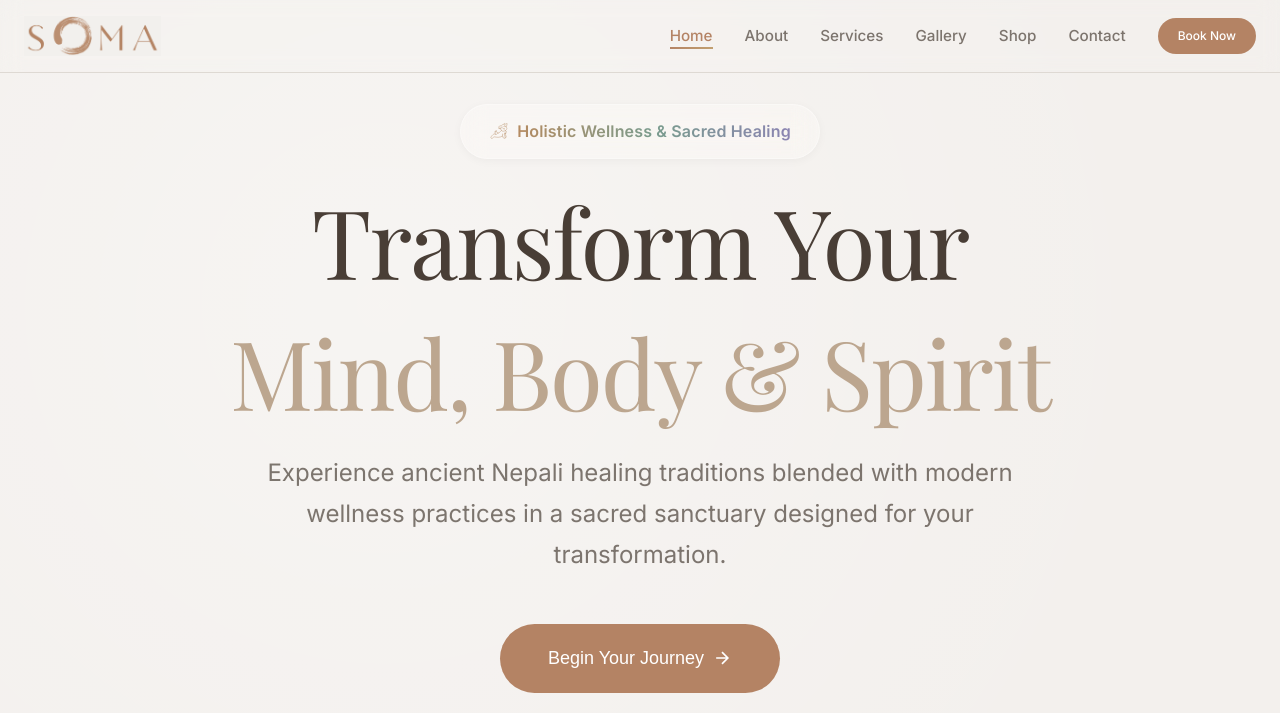
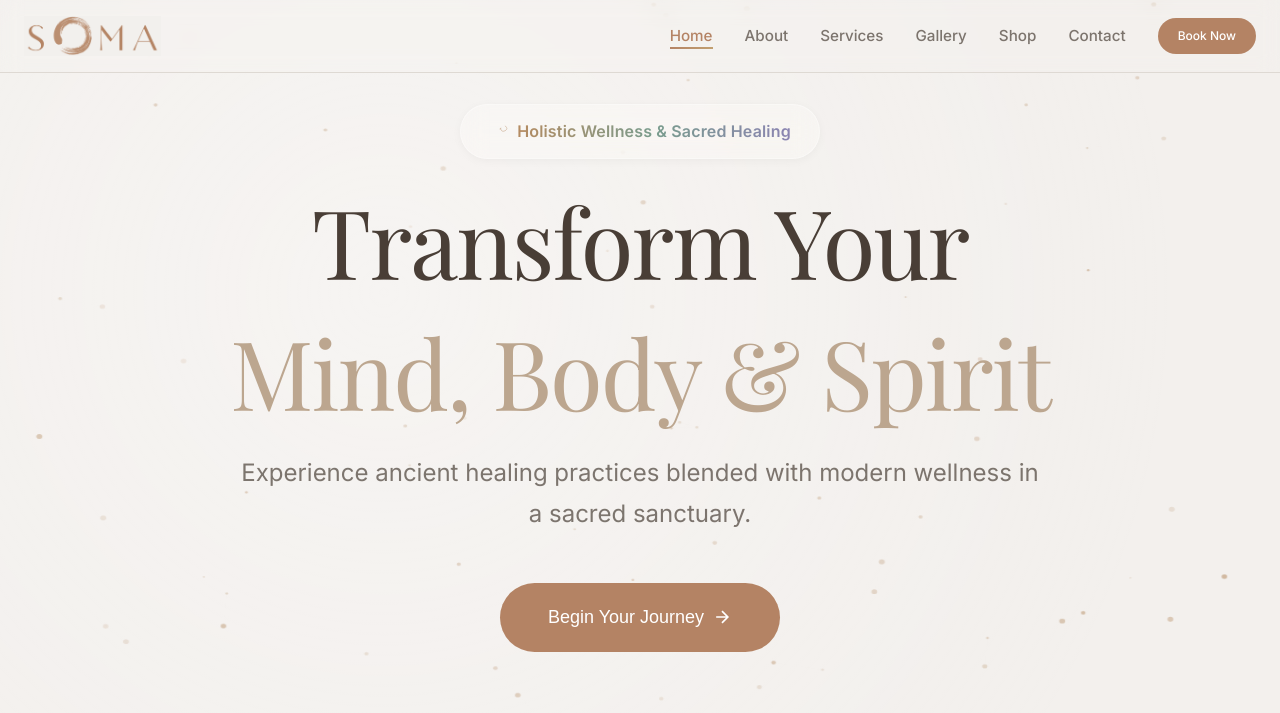
Before and after one commit to Karmistha0605/somawellness, a plain HTML site: page index.html in a window 1280 px wide. Shown: the top 713 px of the page. Drawn offline with nearby package versions, Linux system fonts and the light colour scheme; animation ran at ten frames a second; a web font is replaced by a local one.

Commit message:
Particles fixed

```diff
--- a/index.html
+++ b/index.html
@@ -17,30 +17,23 @@
   </head>
   <style>
     :root {
-      /* Colors (HSL) - Warm Earth Tones */
       --primary: 23 35% 55%;
       --primary-foreground: 0 0% 100%;
       --secondary: 30 25% 65%;
       --secondary-foreground: 0 0% 100%;
       --accent: 35 40% 60%;
       --accent-foreground: 0 0% 100%;
-
       --background: 30 20% 94%;
       --foreground: 25 15% 25%;
       --muted: 30 15% 90%;
       --muted-foreground: 25 10% 50%;
       --border: 30 15% 85%;
       --card: 0 0% 100%;
-
-      /* Spacing */
       --container-padding: 1.5rem;
       --max-width: 1400px;
-
-      /* Transitions */
       --transition: all 0.3s cubic-bezier(0.4, 0, 0.2, 1);
     }
 
-    /* Reset */
     * {
       margin: 0;
       padding: 0;
@@ -69,7 +62,6 @@
       text-align: center;
     }
 
-    /* Typography */
     h1,
     h2,
     h3,
@@ -113,10 +105,6 @@
       align-items: center;
     }
 
-    .logo:hover {
-      opacity: 1;
-    }
-
     .logo-img {
       height: 40px;
       width: auto;
@@ -127,12 +115,6 @@
     .logo-img:hover {
       opacity: 0.8;
       transform: scale(1.05);
-    }
-
-    @media (max-width: 768px) {
-      .logo-img {
-        height: 32px;
-      }
     }
 
     .mobile-menu-btn {
@@ -193,7 +175,7 @@
       width: 100%;
     }
 
-    /* Hero Container */
+    /* Hero Section */
     .hero {
       position: relative;
       min-height: 100vh;
@@ -203,10 +185,9 @@
       overflow: hidden;
       background: hsl(var(--background));
       padding-top: 5rem;
-      z-index: 0; /* creates stacking context */
+      z-index: 1;
     }
 
-    /* Hero background */
     .hero-background {
       position: absolute;
       inset: 0;
@@ -214,7 +195,15 @@
       z-index: 0;
     }
 
-    /* Optional overlay for subtle depth */
+    #particleCanvas {
+      position: fixed;
+      inset: 0;
+      width: 100%;
+      height: 100%;
+      z-index: 0;
+      pointer-events: none;
+    }
+
     .gradient-overlay {
       position: absolute;
       inset: 0;
@@ -223,10 +212,9 @@
         rgba(255, 255, 255, 0.3),
         transparent 70%
       );
-      z-index: 1;
+      z-index: 2;
     }
 
-    /* Hero content on top */
     .hero-content {
       position: relative;
       z-index: 5;
@@ -242,7 +230,6 @@
       background: rgba(255, 255, 255, 0.25);
       border: 1px solid rgba(255, 255, 255, 0.35);
       backdrop-filter: blur(12px) saturate(160%);
-      -webkit-backdrop-filter: blur(12px) saturate(160%);
       box-shadow: 0 2px 10px rgba(0, 0, 0, 0.04);
       transition: all 0.3s ease;
       margin-top: 1.5rem;
@@ -254,14 +241,12 @@
       box-shadow: 0 4px 14px rgba(0, 0, 0, 0.06);
     }
 
-    /* Icon styling */
     .hero-badge svg {
       width: 1.25rem;
       height: 1.25rem;
       color: #b58b61;
     }
 
-    /* Gradient text */
     .hero-badge span {
       background: linear-gradient(90deg, #b58b61 0%, #7a9c8d 50%, #8b84b1 100%);
       -webkit-background-clip: text;
@@ -281,7 +266,6 @@
     .hero-title-line {
       display: block;
       margin-bottom: 1rem;
-      color: hsl(var(--foreground));
     }
 
     .hero-title-gradient {
@@ -331,7 +315,6 @@
     .feature-card:nth-child(2) {
       animation-delay: 0.1s;
     }
-
     .feature-card:nth-child(3) {
       animation-delay: 0.2s;
     }
@@ -442,6 +425,16 @@
       opacity: 1;
     }
 
+    .btn-small {
+      padding: 0.5rem 1.25rem;
+      font-size: 0.75rem;
+    }
+
+    a.btn-primary:hover,
+    a.btn-small:hover {
+      color: white !important;
+    }
+
     .btn-primary span,
     .btn-primary svg {
       position: relative;
@@ -464,8 +457,10 @@
       transform: scale(1.05);
     }
 
-    /* Mind Body Spirit Section */
+    /* Mind Body Spirit */
     .mind-body-spirit {
+      position: relative;
+      z-index: 1;
       padding: 6rem 1.5rem;
       background-color: hsla(var(--muted), 0.2);
     }
@@ -475,11 +470,9 @@
       text-align: center;
       margin-bottom: 2rem;
       letter-spacing: -0.01em;
-      color: hsl(var(--foreground));
     }
 
     .divider {
-      color: hsl(var(--foreground));
       margin: 0 1rem;
     }
 
@@ -495,7 +488,7 @@
       line-height: 1.7;
     }
 
-    /* Services Section */
+    /* Services */
     .services-section {
       padding: 8rem 1.5rem;
       background: linear-gradient(
@@ -536,10 +529,6 @@
       overflow: hidden;
       text-decoration: none;
       animation: fade-in-up 0.6s ease-out;
-    }
-
-    .service-card:nth-child(n) {
-      animation-delay: calc(0.1s * var(--i, 0));
     }
 
     .service-gradient {
@@ -588,11 +577,6 @@
       transition: var(--transition);
     }
 
-    .service-card:hover .service-icon {
-      color: hsl(var(--foreground) / 0.2);
-      transform: translate(-50%, -50%) scale(1.1);
-    }
-
     .service-overlay {
       position: absolute;
       inset: 0;
@@ -606,10 +590,6 @@
       transition: var(--transition);
     }
 
-    .service-card:hover .service-overlay {
-      opacity: 0.95;
-    }
-
     .service-content {
       position: absolute;
       inset: 0;
@@ -617,7 +597,6 @@
       flex-direction: column;
       justify-content: flex-end;
       padding: 1.5rem;
-      color: hsl(var(--foreground));
     }
 
     .service-content h3 {
@@ -635,12 +614,10 @@
       transition: var(--transition);
     }
 
-    .service-card:hover .service-link {
-      gap: 0.75rem;
-    }
-
-    /* Instagram Section */
+    /* Instagram */
     .instagram-section {
+      position: relative;
+      z-index: 1;
       padding: 6rem 1.5rem;
       background-color: hsla(var(--muted), 0.1);
     }
@@ -665,6 +642,8 @@
 
     /* Footer */
     .footer {
+      position: relative;
+      z-index: 1;
       background-color: hsla(var(--muted), 0.3);
       padding: 4rem 1.5rem 2rem;
       border-top: 1px solid hsl(var(--border));
@@ -745,18 +724,6 @@
       }
     }
 
-    @keyframes pulse {
-      0%,
-      100% {
-        transform: scale(1);
-        opacity: 0.45;
-      }
-      50% {
-        transform: scale(1.1);
-        opacity: 0.6;
-      }
-    }
-
     .fade-in-up {
       animation: fade-in-up 0.8s ease-out;
     }
@@ -787,13 +754,12 @@
         grid-template-columns: 1fr;
       }
 
-      .services-grid {
-        grid-template-columns: repeat(auto-fill, minmax(250px, 1fr));
+      .logo-img {
+        height: 32px;
       }
     }
   </style>
   <body>
-    <!-- Header -->
     <header class="header">
       <nav class="nav-container">
         <a href="index.html" class="logo">
@@ -805,107 +771,34 @@
           <span></span>
         </button>
         <ul class="nav-menu" id="navMenu">
+          <li><a href="index.html" class="nav-link active">Home</a></li>
+          <li><a href="about.html" class="nav-link">About</a></li>
+          <li><a href="services.html" class="nav-link">Services</a></li>
+          <li><a href="gallery.html" class="nav-link">Gallery</a></li>
+          <li><a href="shop.html" class="nav-link">Shop</a></li>
+          <li><a href="contact.html" class="nav-link">Contact</a></li>
           <li>
-            <a href="index.html" class="nav-link active">Home</a>
-          </li>
-          <li><a href="about.html" class="nav-link">About</a></li>
-          <li>
-            <a href="services.html" class="nav-link">Services</a>
-          </li>
-          <li>
-            <a href="gallery.html" class="nav-link">Gallery</a>
-          </li>
-          <li><a href="shop.html" class="nav-link">Shop</a></li>
-          <li>
-            <a href="contact.html" class="nav-link">Contact</a>
-          </li>
-          <li>
-            <a
-              href="#book"
-              class="btn btn-primary"
-              style="padding: 0.5rem 1.25rem; font-size: 0.75rem"
-              >Book Now</a
-            >
+            <a href="#book" class="btn btn-primary btn-small">Book Now</a>
           </li>
         </ul>
       </nav>
     </header>
 
-    <!-- Hero Section -->
     <section class="hero">
       <div class="hero-background">
+        <canvas id="particleCanvas"></canvas>
         <div class="gradient-overlay"></div>
       </div>
       <div class="hero-content fade-in-up">
         <div class="hero-badge">
-          <svg
-            viewBox="0 0 48 48"
-            xmlns="http://www.w3.org/2000/svg"
-            fill="#000000"
-          >
-            <g id="SVGRepo_bgCarrier" stroke-width="0"></g>
-            <g
-              id="SVGRepo_tracerCarrier"
+          <svg viewBox="0 0 48 48" xmlns="http://www.w3.org/2000/svg">
+            <path
+              fill="none"
+              stroke="#b58b61"
               stroke-linecap="round"
               stroke-linejoin="round"
-            ></g>
-            <g id="SVGRepo_iconCarrier">
-              <defs>
-                <style>
-                  .a {
-                    fill: none;
-                    stroke: #b58b61;
-                    stroke-linecap: round;
-                    stroke-linejoin: round;
-                  }
-                  .b {
-                    fill: #b58b61;
-                  }
-                </style>
-              </defs>
-              <path
-                class="a"
-                d="M38.849,11.8737c3.3879,2.7334,7.334,7.2956-.2888,11.492s-11.4342-2.9452-10.183-6.8721a4.2691,4.2691,0,0,0-1.7421,3.0029,3.0254,3.0254,0,0,1-1.3282-2.8585A6.0436,6.0436,0,0,0,23.69,18.2592s-2.05-7.8,5.5149-6.53c.693-1.3282,1.8769-2.974,5.4862-3.2628.1155-1.0683.7042-2.0212,2.5032-2.512a5.1337,5.1337,0,0,0,.3842,3.0318,8.2382,8.2382,0,0,1,5.9192-2.8586c.0866,3.09-2.3184,7.956-2.3184,7.956"
-              ></path>
-              <path
-                class="a"
-                d="M29.8124,22.6182c-2.1945,1.4522-2.311,3.837-5.0541,5.1364-3.0915,1.4644-5.0819,1.2127-6.8721,4.5621-2.0789.52-2.0212-1.2127-4.7931-1.155S7.7225,34.3956,6.1055,36.59s-2.4832,3.7536-.2887,5.1974,4.5621-3.6382,6.93-3.696,4.2156,1.0395,9.5863,1.0395a22.22,22.22,0,0,0,10.2265-2.98"
-              ></path>
-              <path
-                class="a"
-                d="M21.6753,28.9674c-2.5343-1.0682-4.9729-4.5045-4.4243-6.5257-1.0684,1.5014-1.0684,4.4178-1.0684,4.4178-1.4148-1.1839-1.3859-2.079-1.3859-2.079-1.0106,1.79.4138,6.8227.4138,6.8227"
-              ></path>
-              <path
-                class="a"
-                d="M32.3811,31.3157a12.4676,12.4676,0,0,0,1.617,8.3928c1.3474,2.177,2.6179,2.337,3.8114,1.7325,1.6769-.8495,1.3089-2.618.462-4.2349a15.3866,15.3866,0,0,1-.8855-8.3543"
-              ></path>
-              <path
-                class="a"
-                d="M38.7727,40.4671a2.4081,2.4081,0,0,0,1.3751-.2916c1.6769-.8494,1.309-2.6179.462-4.2349a14.1408,14.1408,0,0,1-1.0575-6.57"
-              ></path>
-              <path
-                class="a"
-                d="M39.6117,22.7373c1.74.5321,2.0477,2.9961,2.0477,2.9961h-1.386a3.8915,3.8915,0,0,1,.3622,4.0809,3.0731,3.0731,0,0,1-1.6979-.9625s-.8186,2.1919-1.7434,2.7514"
-              ></path>
-              <circle class="b" cx="31.8903" cy="16.5225" r="0.75"></circle>
-              <path
-                class="a"
-                d="M36.5846,19.4715s-.1611-.307-.32-.6247a4.2881,4.2881,0,0,0,.2021-1.3282"
-              ></path>
-              <path
-                class="a"
-                d="M34.565,18.6007a3.6178,3.6178,0,0,0,1.7.2461"
-              ></path>
-              <path
-                class="a"
-                d="M28.3772,16.4936c.3465-.9817,1.3475-2.66,2.9644-2.4006"
-              ></path>
-              <path
-                class="a"
-                d="M35.1819,12.6822a2.6309,2.6309,0,0,1,3.6671-.8085"
-              ></path>
-              <circle class="b" cx="37.1943" cy="13.7348" r="0.75"></circle>
-            </g>
+              d="M38.849,11.8737c3.3879,2.7334,7.334,7.2956-.2888,11.492s-11.4342-2.9452-10.183-6.8721a4.2691,4.2691,0,0,0-1.7421,3.0029"
+            />
           </svg>
           <span>Holistic Wellness & Sacred Healing</span>
         </div>
@@ -916,9 +809,8 @@
         </h1>
 
         <p class="hero-subtitle">
-          Experience ancient Nepali healing traditions blended with modern
-          wellness practices in a sacred sanctuary designed for your
-          transformation.
+          Experience ancient healing practices blended with modern wellness in a
+          sacred sanctuary.
         </p>
 
         <div class="hero-cta">
@@ -995,7 +887,6 @@
         </div>
       </div>
     </section>
-
     <!-- Mind Body Spirit -->
     <section class="mind-body-spirit">
       <div class="container">
@@ -1009,7 +900,6 @@
         </blockquote>
       </div>
     </section>
-
     <!-- Services Grid -->
     <section class="services-section">
       <div class="container">
@@ -1020,7 +910,6 @@
             well-being
           </p>
         </div>
-
         <div class="services-grid">
           <a href="#massage" class="service-card">
             <div class="service-gradient gradient-1"></div>
@@ -1055,7 +944,6 @@
               </div>
             </div>
           </a>
-
           <a href="#holistic" class="service-card">
             <div class="service-gradient gradient-2"></div>
             <svg
@@ -1089,7 +977,6 @@
               </div>
             </div>
           </a>
-
           <a href="#yoga" class="service-card">
             <div class="service-gradient gradient-3"></div>
             <svg
@@ -1121,7 +1008,6 @@
               </div>
             </div>
           </a>
-
           <a href="#pregnancy" class="service-card">
             <div class="service-gradient gradient-1"></div>
             <svg
@@ -1153,7 +1039,6 @@
               </div>
             </div>
           </a>
-
           <a href="#tea" class="service-card">
             <div class="service-gradient gradient-2"></div>
             <svg
@@ -1187,7 +1072,6 @@
               </div>
             </div>
           </a>
-
           <a href="#art" class="service-card">
             <div class="service-gradient gradient-3"></div>
             <svg
@@ -1221,7 +1105,6 @@
               </div>
             </div>
           </a>
-
           <a href="#beauty" class="service-card">
             <div class="service-gradient gradient-1"></div>
             <svg
@@ -1255,7 +1138,6 @@
               </div>
             </div>
           </a>
-
           <a href="#shop" class="service-card">
             <div class="service-gradient gradient-2"></div>
             <svg
@@ -1290,7 +1172,6 @@
         </div>
       </div>
     </section>
-
     <!-- Instagram Feed -->
     <section class="instagram-section">
       <div class="container text-center">
@@ -1322,7 +1203,6 @@
         >
           @wellness.soma
         </a>
-
         <!-- SnapWidget Instagram Feed -->
         <div
           style="
@@ -1350,7 +1230,6 @@
           >
           </iframe>
         </div>
-
         <a
           href="https://www.instagram.com/wellness.soma/"
           target="_blank"
@@ -1371,7 +1250,6 @@
         </a>
       </div>
     </section>
-
     <!-- Footer -->
     <footer class="footer">
       <div class="container">
@@ -1413,6 +1291,93 @@
     </footer>
 
     <script>
+      // Particle Animation
+      const canvas = document.getElementById("particleCanvas");
+      const ctx = canvas.getContext("2d");
+
+      function resizeCanvas() {
+        const heroSection = document.querySelector(".hero");
+        canvas.width = heroSection.offsetWidth;
+        canvas.height = heroSection.offsetHeight;
+      }
+      resizeCanvas();
+      window.addEventListener("resize", resizeCanvas);
+
+      const particles = [];
+      const particleCount = 80;
+      const connectionDistance = 150;
+
+      class Particle {
+        constructor() {
+          this.x = Math.random() * canvas.width;
+          this.y = Math.random() * canvas.height;
+          this.vx = (Math.random() - 0.5) * 0.3;
+          this.vy = (Math.random() - 0.5) * 0.3;
+          this.size = Math.random() * 2 + 1;
+          this.pulseOffset = Math.random() * Math.PI * 2;
+          this.baseAlpha = 0.3 + Math.random() * 0.3;
+        }
+
+        update() {
+          this.x += this.vx;
+          this.y += this.vy;
+
+          if (this.x < 0 || this.x > canvas.width) this.vx *= -1;
+          if (this.y < 0 || this.y > canvas.height) this.vy *= -1;
+        }
+
+        draw(time) {
+          const pulse = Math.sin(time * 0.001 + this.pulseOffset) * 0.3 + 0.7;
+          const alpha = this.baseAlpha * pulse;
+
+          ctx.beginPath();
+          ctx.arc(this.x, this.y, this.size, 0, Math.PI * 2);
+          ctx.fillStyle = `rgba(181, 139, 97, ${alpha})`;
+          ctx.fill();
+        }
+      }
+
+      for (let i = 0; i < particleCount; i++) {
+        particles.push(new Particle());
+      }
+
+      function connectParticles(time) {
+        const pulse = Math.sin(time * 0.0008) * 0.3 + 0.5;
+
+        for (let i = 0; i < particles.length; i++) {
+          for (let j = i + 1; j < particles.length; j++) {
+            const dx = particles[i].x - particles[j].x;
+            const dy = particles[i].y - particles[j].y;
+            const distance = Math.sqrt(dx * dx + dy * dy);
+
+            if (distance < connectionDistance) {
+              const alpha = (1 - distance / connectionDistance) * 0.15 * pulse;
+              ctx.beginPath();
+              ctx.strokeStyle = `rgba(181, 139, 97, ${alpha})`;
+              ctx.lineWidth = 0.5;
+              ctx.moveTo(particles[i].x, particles[i].y);
+              ctx.lineTo(particles[j].x, particles[j].y);
+              ctx.stroke();
+            }
+          }
+        }
+      }
+
+      function animate(time) {
+        ctx.clearRect(0, 0, canvas.width, canvas.height);
+
+        connectParticles(time);
+
+        particles.forEach((particle) => {
+          particle.update();
+          particle.draw(time);
+        });
+
+        requestAnimationFrame(animate);
+      }
+
+      animate(0);
+
       // Mobile Menu Toggle
       const mobileMenuBtn = document.getElementById("mobileMenuBtn");
       const navMenu = document.getElementById("navMenu");
@@ -1420,56 +1385,43 @@
       if (mobileMenuBtn) {
         mobileMenuBtn.addEventListener("click", () => {
           navMenu.classList.toggle("active");
-          mobileMenuBtn.classList.toggle("active");
         });
       }
 
-      // Smooth scroll for anchor links
+      // Smooth scroll
       document.querySelectorAll('a[href^="#"]').forEach((anchor) => {
         anchor.addEventListener("click", function (e) {
           e.preventDefault();
           const target = document.querySelector(this.getAttribute("href"));
           if (target) {
-            target.scrollIntoView({
-              behavior: "smooth",
-              block: "start",
-            });
+            target.scrollIntoView({ behavior: "smooth" });
           }
         });
       });
 
-      // Add scroll effect to header
-      let lastScroll = 0;
+      // Header scroll effect
       const header = document.querySelector(".header");
-
       window.addEventListener("scroll", () => {
-        const currentScroll = window.pageYOffset;
-
-        if (currentScroll > 100) {
+        if (window.pageYOffset > 100) {
           header.style.boxShadow = "0 2px 10px rgba(0,0,0,0.1)";
         } else {
           header.style.boxShadow = "none";
         }
-
-        lastScroll = currentScroll;
       });
 
-      // Intersection Observer for fade-in animations
-      const observerOptions = {
-        threshold: 0.1,
-        rootMargin: "0px 0px -50px 0px",
-      };
-
-      const observer = new IntersectionObserver((entries) => {
+      // Intersection Observer
+      const observer = new IntersectionObserver(
+        (entries) => {
           entries.forEach((entry) => {
             if (entry.isIntersecting) {
               entry.target.style.opacity = "1";
               entry.target.style.transform = "translateY(0)";
             }
           });
-      }, observerOptions);
+        },
+        { threshold: 0.1, rootMargin: "0px 0px -50px 0px" }
+      );
 
-      // Observe all elements with fade-in-up class
       document.addEventListener("DOMContentLoaded", () => {
         const fadeElements = document.querySelectorAll(".fade-in-up");
         fadeElements.forEach((el) => {
@@ -1480,11 +1432,6 @@
           observer.observe(el);
         });
       });
-
-      // Service cards animation delays
-      document.querySelectorAll(".service-card").forEach((card, index) => {
-        card.style.setProperty("--i", index);
-      });
     </script>
   </body>
 </html>
```
Lines whose indentation alone changed are shown as unchanged.
